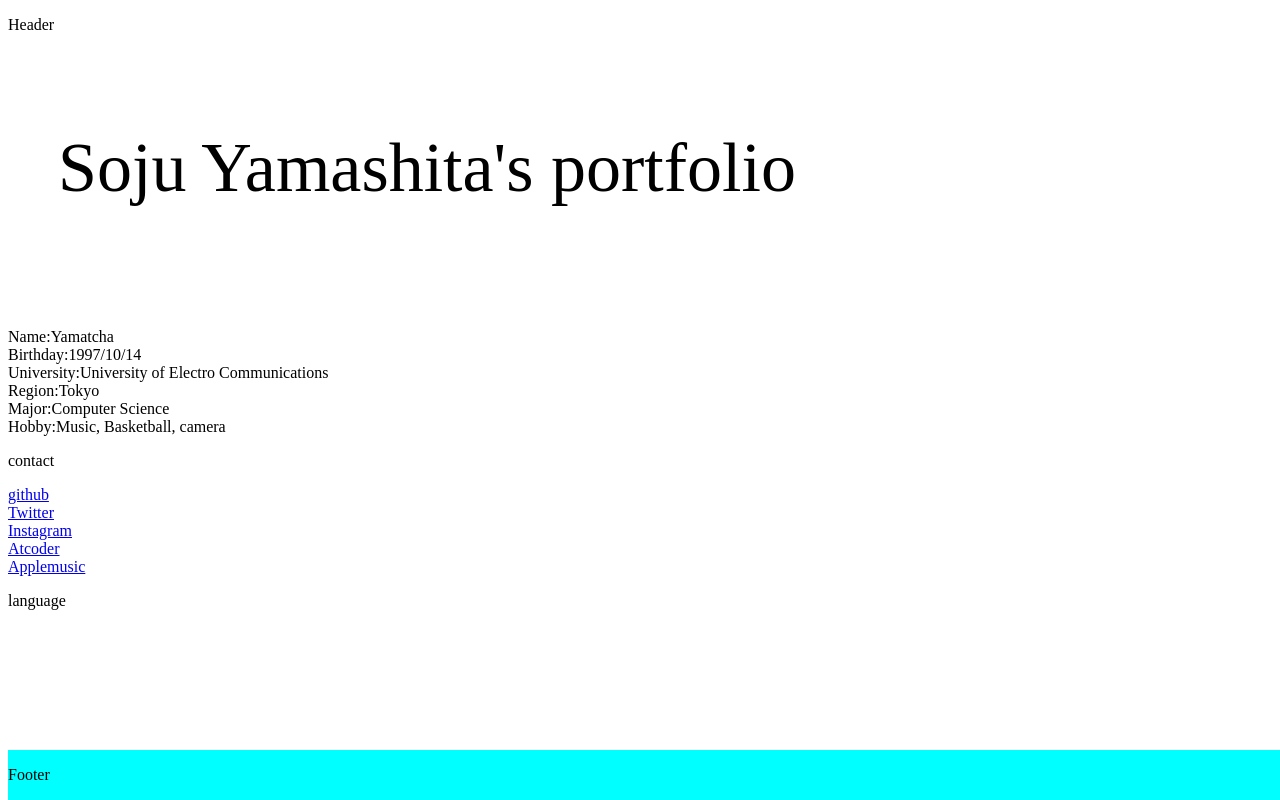
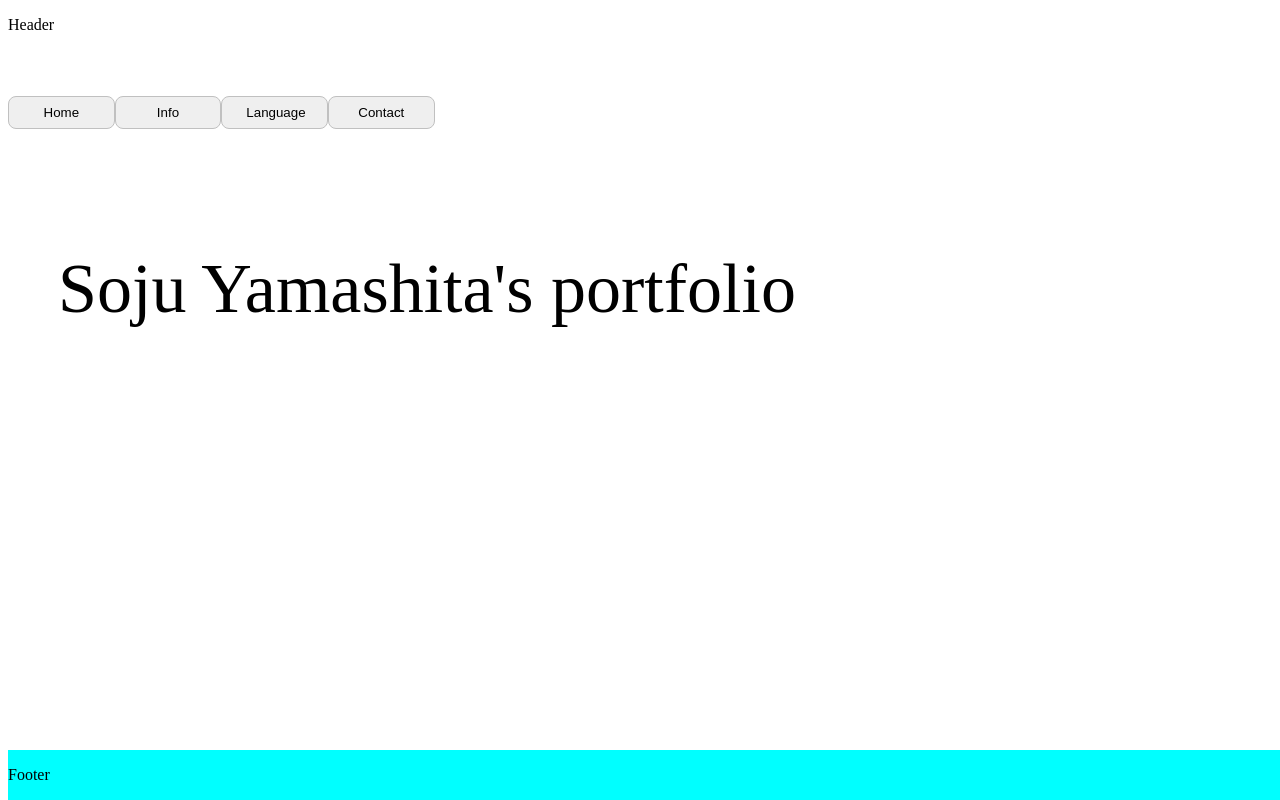
Before and after one commit to yamatcha/1stportfolio, a Vue app: page / in a window 1280 px wide. Built offline with nearby package versions, Linux system fonts and the light colour scheme.

Commit message:
make transition of component

```diff
--- a/src/App.vue
+++ b/src/App.vue
@@ -1,10 +1,15 @@
 <template>
   <div id="app">
     <Header></Header>
-    <Home></Home>
-    <Info></Info>
-    <Contact></Contact>
-    <Language></Language>
+      <div id="button">
+        <button @click="transpage('Home')" class="button">Home</button>
+        <button @click="transpage('Info')" class="button">Info</button>
+        <button @click="transpage('Language')" class="button">Language</button>
+        <button @click="transpage('Contact')" class="button">Contact</button>
+      </div>
+      <transition name="fade">
+      <component :is="currentPage"></component>
+      </transition>
     <Footer></Footer>
   </div>
 </template>
@@ -20,6 +25,11 @@ import Language from './components/Language.vue'
 
 export default {
   name: 'app',
+  data(){
+    return{
+      currentPage:'Home'
+    }
+  },
   components: {
     Header,
     Footer,
@@ -27,10 +37,33 @@ export default {
     Info,
     Contact,
     Language
+  },
+  methods:{
+    transpage(page){
+      this.currentPage=page
+    }
   }
 }
 </script>
 
 <style>
-
+#button{
+  margin-top: 80px;
+}
+.button {
+  display: inline-block;
+  margin: 0 auto;
+  width: 80pt;
+  border: solid 1px silver;
+  border-radius: 0.5rem 0.5rem;
+  padding: 0.5rem 1.5rem;
+  margin-top: 1rem;
+  text-decoration: none;
+}
+.fade-enter-active, .fade-leave-active {
+  transition: opacity .5s;
+}
+.fade-enter, .fade-leave-to /* .fade-leave-active below version 2.1.8 */ {
+  opacity: 0;
+}
 </style>
--- a/src/components/Footer.vue
+++ b/src/components/Footer.vue
@@ -1,6 +1,9 @@
 <template>
     <footer class="footer">
         <p>Footer</p>
+        <div id="contact">
+            Please contacts me! -> sojusojuonetmrlarcbz@gmail.com
+        </div>
     </footer>
 </template>
 
--- a/src/components/Header.vue
+++ b/src/components/Header.vue
@@ -2,13 +2,15 @@
     <header class="header">
         <p>Header</p>
     </header>
+
 </template>
+
 
 <style>
 header.header{
     position: fixed;
     top: 0px;
     width: 100%;
-    height: 140px;
+    height: 60px;
 }
 </style>
```
